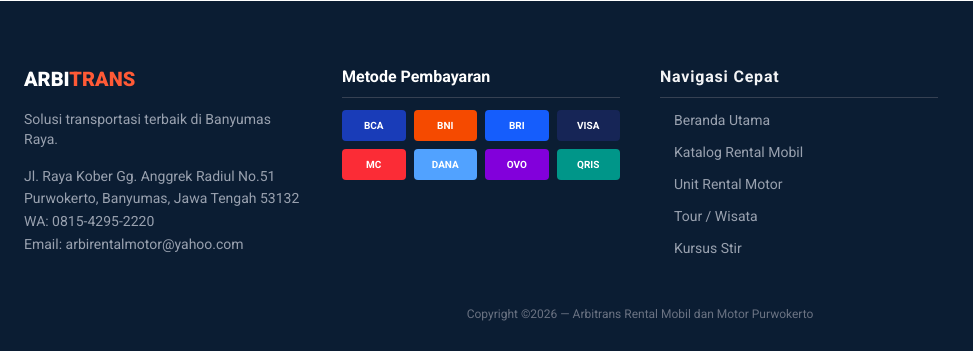
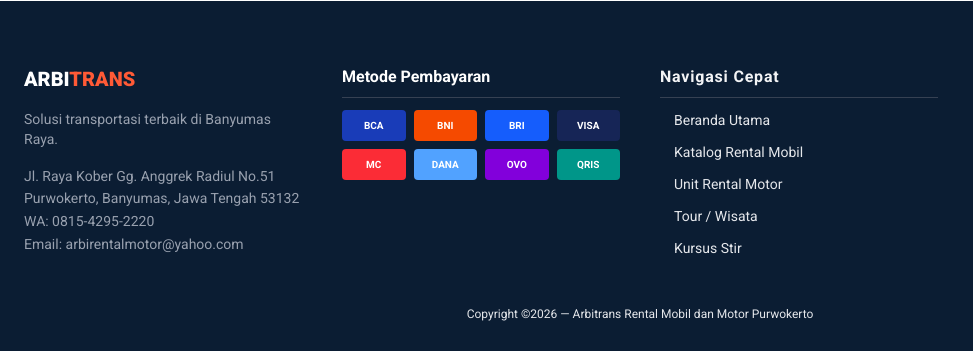
Before and after one commit to musadekakhmad/arbitrans, a website: page index.html in a window 1280 px wide. Shown: the part 4841-5192 px from the top of the page, 0-973 px from the left. Drawn offline with Linux system fonts and the light colour scheme.

Commit message:
Update warna font

```diff
--- a/index.html
+++ b/index.html
@@ -818,7 +818,7 @@
 		<div class="space-y-3">
     <h4 class="font-bold text-gray-100 border-b border-gray-700 pb-2 text-base tracking-wider font-roboto">Navigasi Cepat</h4>
 
-    <ul class="space-y-3 text-sm text-gray-400 font-roboto">
+    <ul class="space-y-3 text-sm text-gray-200 font-roboto">
         <li>
             <a class="group flex items-center hover:text-coral transition-all duration-300 transform hover:translate-x-1" href="index.html">
                 <span class="inline-block w-1.5 h-1.5 bg-coral rounded-full mr-2 opacity-0 group-hover:opacity-100 transition-opacity duration-300"></span>
@@ -879,7 +879,7 @@
     </div>
 </div>
     </div>
-    <div class="text-center text-xs text-gray-500 mt-12">Copyright ©2026 — Arbitrans Rental Mobil dan Motor Purwokerto</div>
+    <div class="text-center text-xs text-gray-200 mt-12">Copyright ©2026 — Arbitrans Rental Mobil dan Motor Purwokerto</div>
 </footer>
 
 <div class="fixed bottom-6 right-6 z-50">
```
